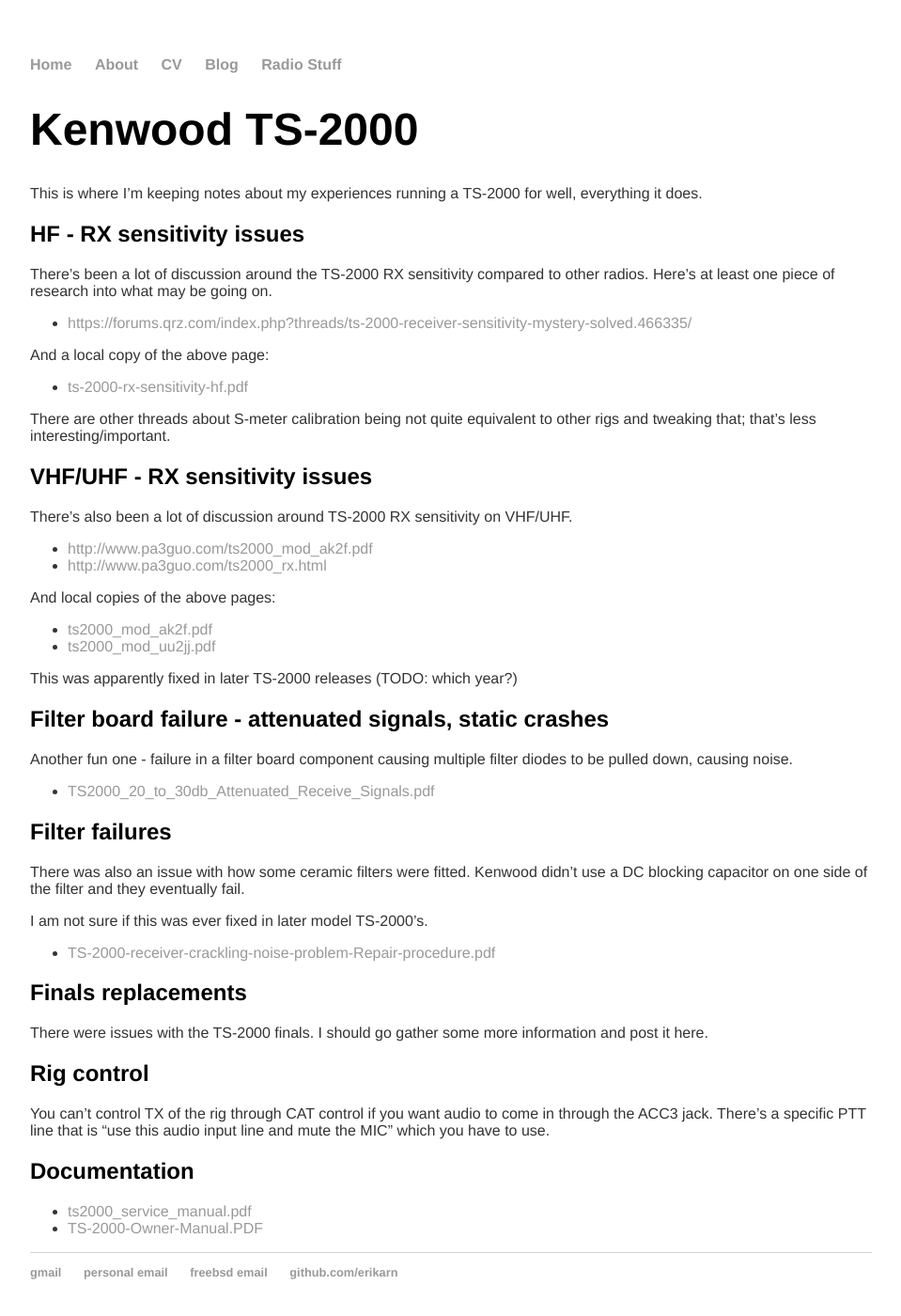
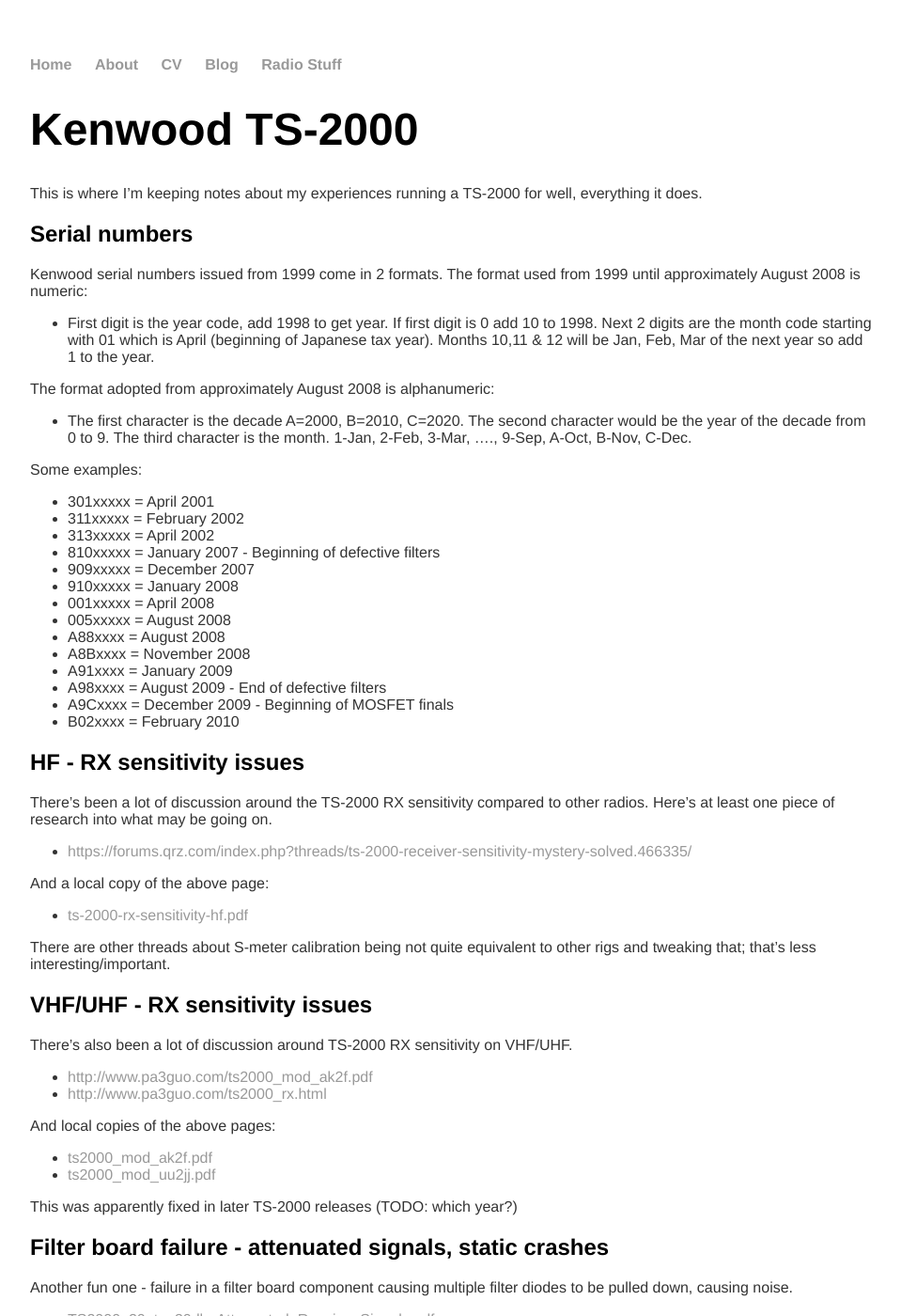
Before and after one commit to erikarn/erikarn.github.io, a Jekyll site: the page built from kenwood/TS-2000/notes.md, in a window 1280 px wide and 1400 px high. Shown: the whole window at 94% size, without its empty margins (160-1119 px from the left). Built offline with Jekyll 4.4.1, drawn with Linux system fonts in a browser that asks for light colours; some of the changed text lies outside the part shown.

Commit message:
Update with local notes about filter and finals dates

```diff
--- a/kenwood/TS-2000/notes.md
+++ b/kenwood/TS-2000/notes.md
@@ -7,6 +7,38 @@
 
 This is where I'm keeping notes about my experiences running a TS-2000
 for well, everything it does.
+
+## Serial numbers
+
+Kenwood serial numbers issued from 1999 come in 2 formats. The format used from 1999 until approximately August 2008 is numeric:
+
+ * First digit is the year code, add 1998 to get year. If first digit
+   is 0 add 10 to 1998. Next 2 digits are the month code starting with
+   01 which is April (beginning of Japanese tax year).
+   Months 10,11 & 12 will be Jan, Feb, Mar of the next year so add 1 to the year.
+
+The format adopted from approximately August 2008 is alphanumeric:
+
+* The first character is the decade A=2000, B=2010, C=2020.
+  The second character would be the year of the decade from 0 to 9.
+  The third character is the month. 1-Jan, 2-Feb, 3-Mar, ...., 9-Sep, A-Oct, B-Nov, C-Dec.
+
+Some examples:
+
+ * 301xxxxx = April 2001
+ * 311xxxxx = February 2002
+ * 313xxxxx = April 2002
+ * 810xxxxx = January 2007 - Beginning of defective filters
+ * 909xxxxx = December 2007
+ * 910xxxxx = January 2008
+ * 001xxxxx = April 2008
+ * 005xxxxx = August 2008
+ * A88xxxx = August 2008
+ * A8Bxxxx = November 2008
+ * A91xxxx = January 2009
+ * A98xxxx = August 2009 - End of defective filters
+ * A9Cxxxx = December 2009 - Beginning of MOSFET finals
+ * B02xxxx = February 2010
 
 ## HF - RX sensitivity issues
 
@@ -49,14 +81,18 @@
 Kenwood didn't use a DC blocking capacitor on one side of the filter
 and they eventually fail.
 
-I am not sure if this was ever fixed in later model TS-2000's.
+Many TS-2000's (Including the X model) in the serial number range 810xxxx - A98xxxx
+(dates January 2007 - August 2009) were produced with defective filters.
 
 * [TS-2000-receiver-crackling-noise-problem-Repair-procedure.pdf](TS-2000-receiver-crackling-noise-problem-Repair-procedure.pdf)
 
 ## Finals replacements
 
-There were issues with the TS-2000 finals.  I should go gather some more
-information and post it here.
+There were issues with the TS-2000 finals.
+
+They were initially BJT finals like previous HF rigs, but they were migrated
+to MOSFETS around 2008.  Note that it's not possible to retrofit MOSFET finals
+to an older rig as other board changes have occured elsewhere.
 
 ## Rig control
 
```
